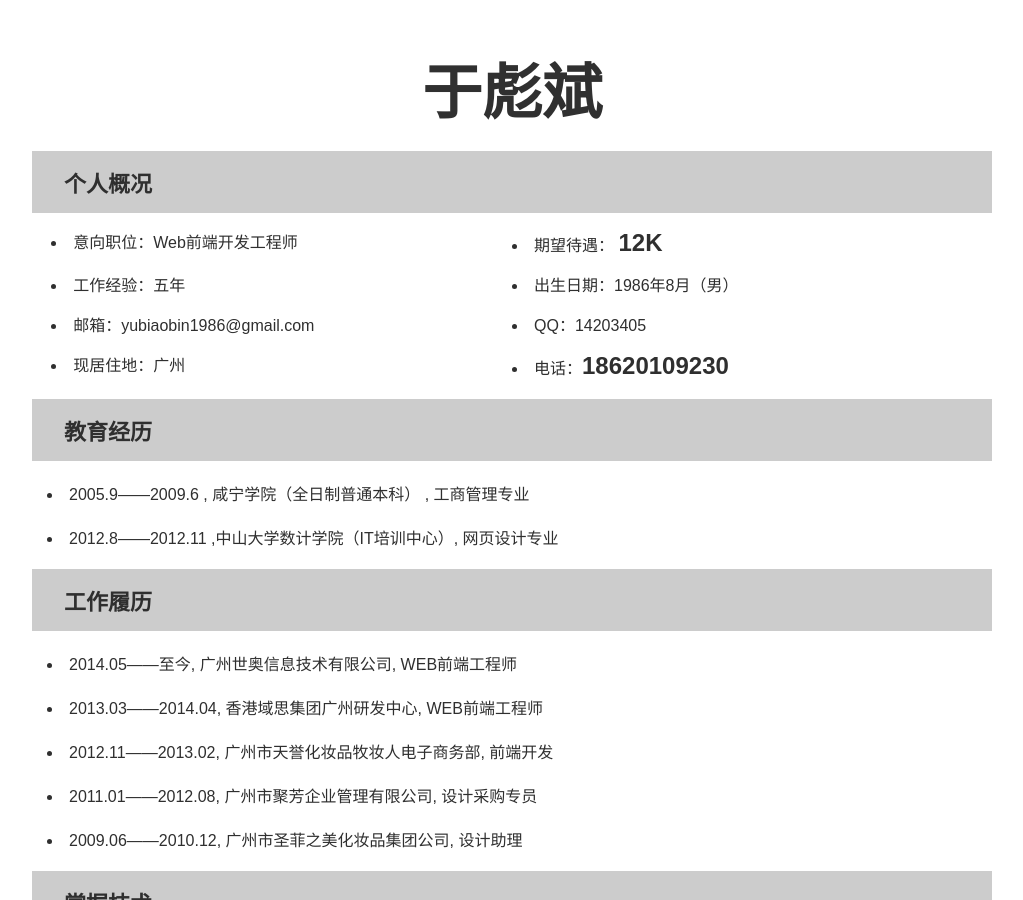
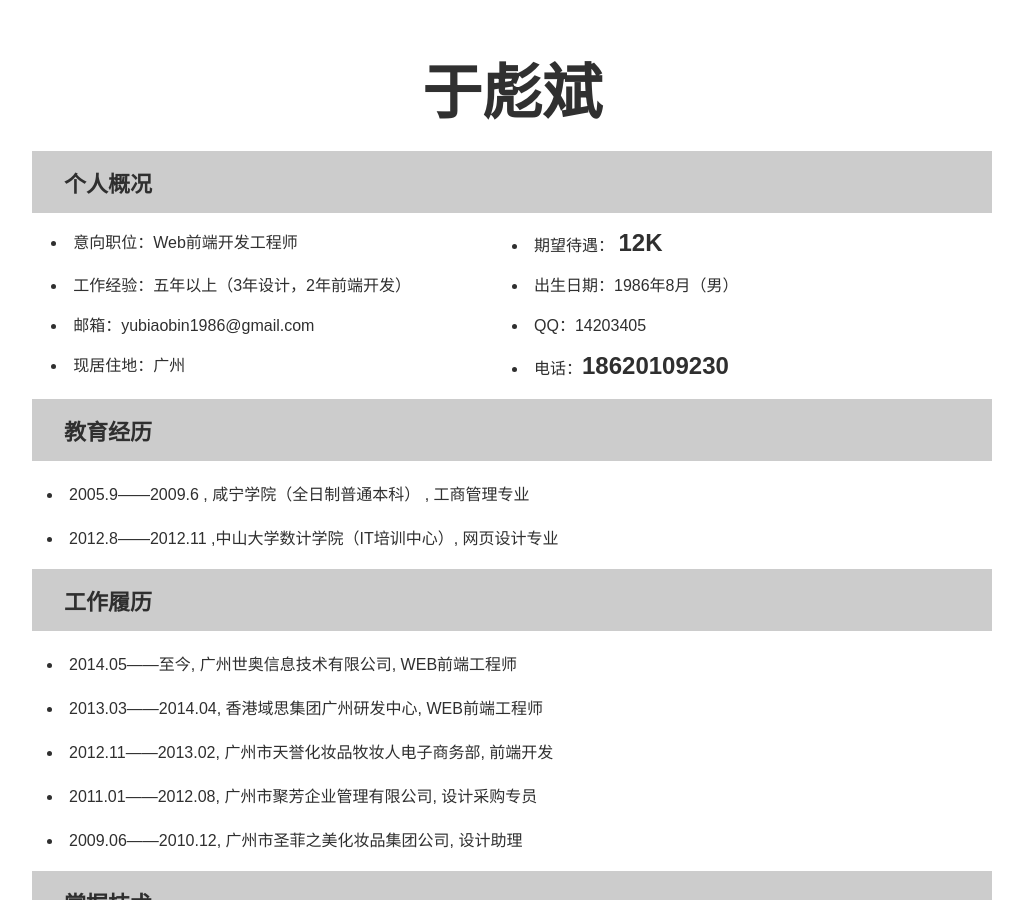
Before and after one commit to yubiaobin/yubiaobin.github.io, a Jekyll site: the page resume.html, which Jekyll copies as it is, in a window 1280 px wide and 900 px high. Shown: the whole window, without its empty margins (128-1151 px from the left). Built offline with Jekyll 4.4.1, drawn with Linux system fonts in a browser that asks for light colours; comment, search, counter and statistics services are not loaded.

Commit message:
modified work experience years

```diff
--- a/resume.html
+++ b/resume.html
@@ -106,7 +106,7 @@
 		        	<li>意向职位：Web前端开发工程师</li>
 
 		            <li>期望待遇： <strong>12K</strong></li>
-		            <li>工作经验：五年</li>
+		            <li>工作经验：五年以上（3年设计，2年前端开发）</li>
 		            <li>出生日期：1986年8月（男）</li>
 		            <li>邮箱：yubiaobin1986@gmail.com</li>
 		            <li>QQ：14203405</li>
```
Also changed, not shown: 1 other file.
